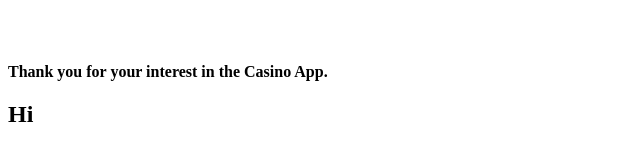
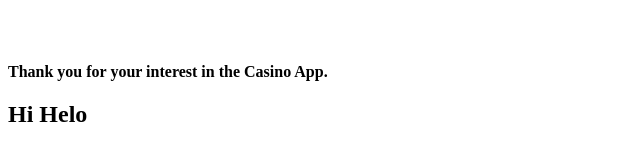
Before and after one commit to sharma9700/test1, a plain HTML site: page index.html in a window 1280 px wide. Shown: the full height of the page, 0-640 px from the left. Drawn offline with Linux system fonts and the light colour scheme.

Commit message:
update app

```diff
--- a/index.html
+++ b/index.html
@@ -1,4 +1,4 @@
 <Html>
 <h3 style='margin-top:5%;font-size:medium'>Thank you for your interest in the Casino App. </h3>
-<h2> Hi </h2>
+<h2> Hi Helo</h2>
 <Html>
```
